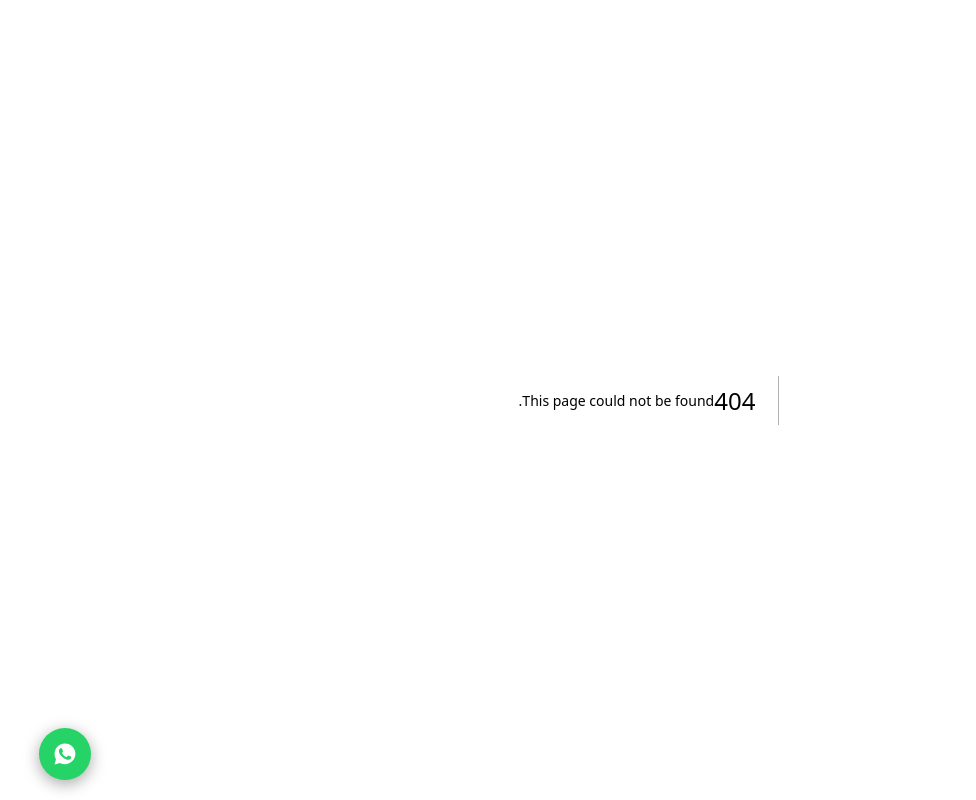
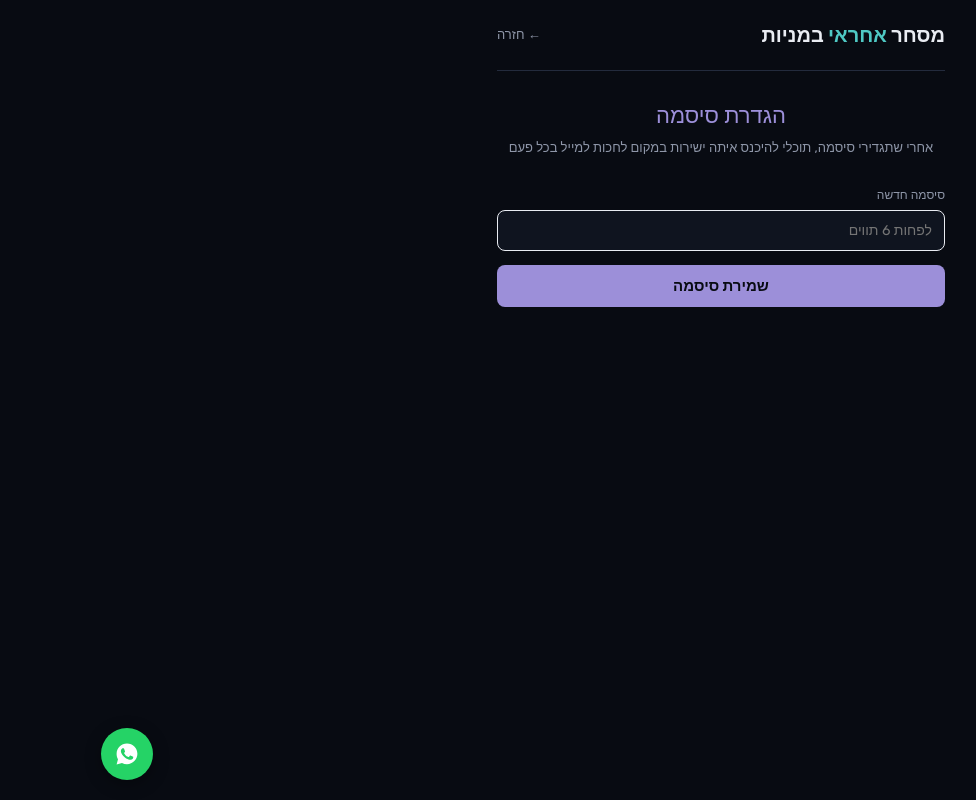
Before and after one commit to ShiranDimor/shirandimor, a Next.js app: page /account in a window 1280 px wide. Before the commit this address had no page. Shown: the whole page, without its empty margins (23-999 px from the left). Built offline with nearby package versions, Linux system fonts and the light colour scheme; no server answers.

Commit message:
Create page.tsx

```diff
--- /dev/null
+++ b/app/account/page.tsx
@@ -0,0 +1,65 @@
+'use client';
+
+import { useState } from 'react';
+import Link from 'next/link';
+import { supabase } from '@/lib/supabase';
+
+export default function AccountPage() {
+  const [password, setPassword] = useState('');
+  const [saving, setSaving] = useState(false);
+  const [message, setMessage] = useState('');
+
+  async function handleSetPassword() {
+    if (!password || password.length < 6) {
+      setMessage('הסיסמה חייבת להיות לפחות 6 תווים');
+      return;
+    }
+
+    setSaving(true);
+    setMessage('');
+
+    const { error } = await supabase.auth.updateUser({ password });
+
+    setSaving(false);
+
+    if (error) {
+      setMessage('שגיאה: ' + error.message);
+    } else {
+      setMessage('הסיסמה נשמרה! בפעם הבאה תוכלי להיכנס איתה ישירות.');
+      setPassword('');
+    }
+  }
+
+  return (
+    <div className="wrap">
+      <header>
+        <div className="brand">מסחר <span>אחראי</span> במניות</div>
+        <Link href="/portfolio" className="nav-link">← חזרה</Link>
+      </header>
+
+      <div className="form-title" style={{ color: 'var(--lavender)' }}>הגדרת סיסמה</div>
+      <div className="form-sub">אחרי שתגדירי סיסמה, תוכלי להיכנס איתה ישירות במקום לחכות למייל בכל פעם</div>
+
+      <div className="field">
+        <label>סיסמה חדשה</label>
+        <input
+          type="password"
+          value={password}
+          onChange={(e) => setPassword(e.target.value)}
+          placeholder="לפחות 6 תווים"
+          style={{ borderColor: 'var(--lavender-dim)' }}
+        />
+      </div>
+
+      <button className="btn-primary" style={{ background: 'var(--lavender)' }} onClick={handleSetPassword} disabled={saving}>
+        {saving ? 'שומרת...' : 'שמירת סיסמה'}
+      </button>
+
+      {message && (
+        <p style={{ marginTop: '12px', fontSize: '13px', textAlign: 'center', color: message.includes('שגיאה') ? 'var(--loss)' : 'var(--profit)' }}>
+          {message}
+        </p>
+      )}
+    </div>
+  );
+}
```
